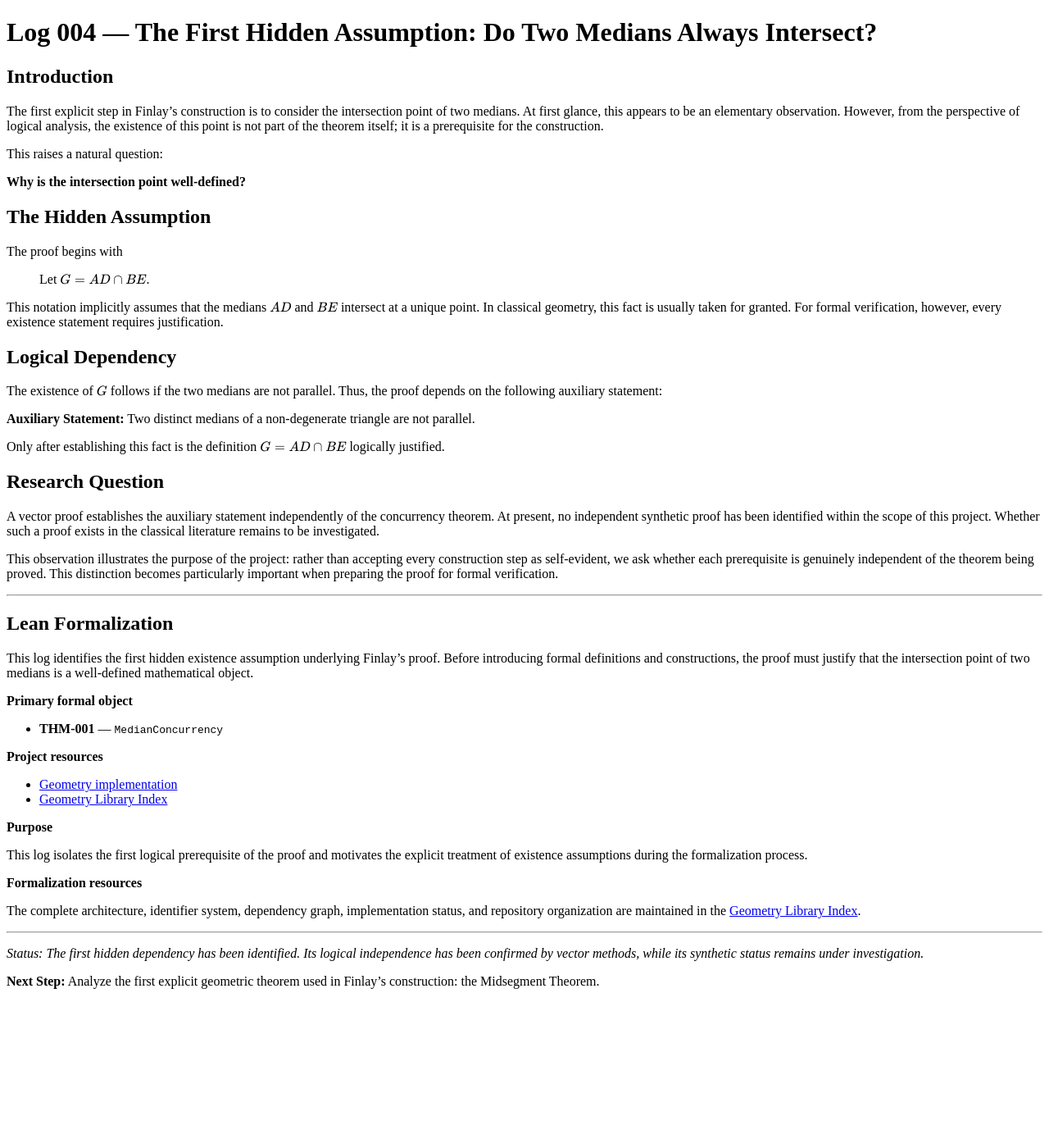
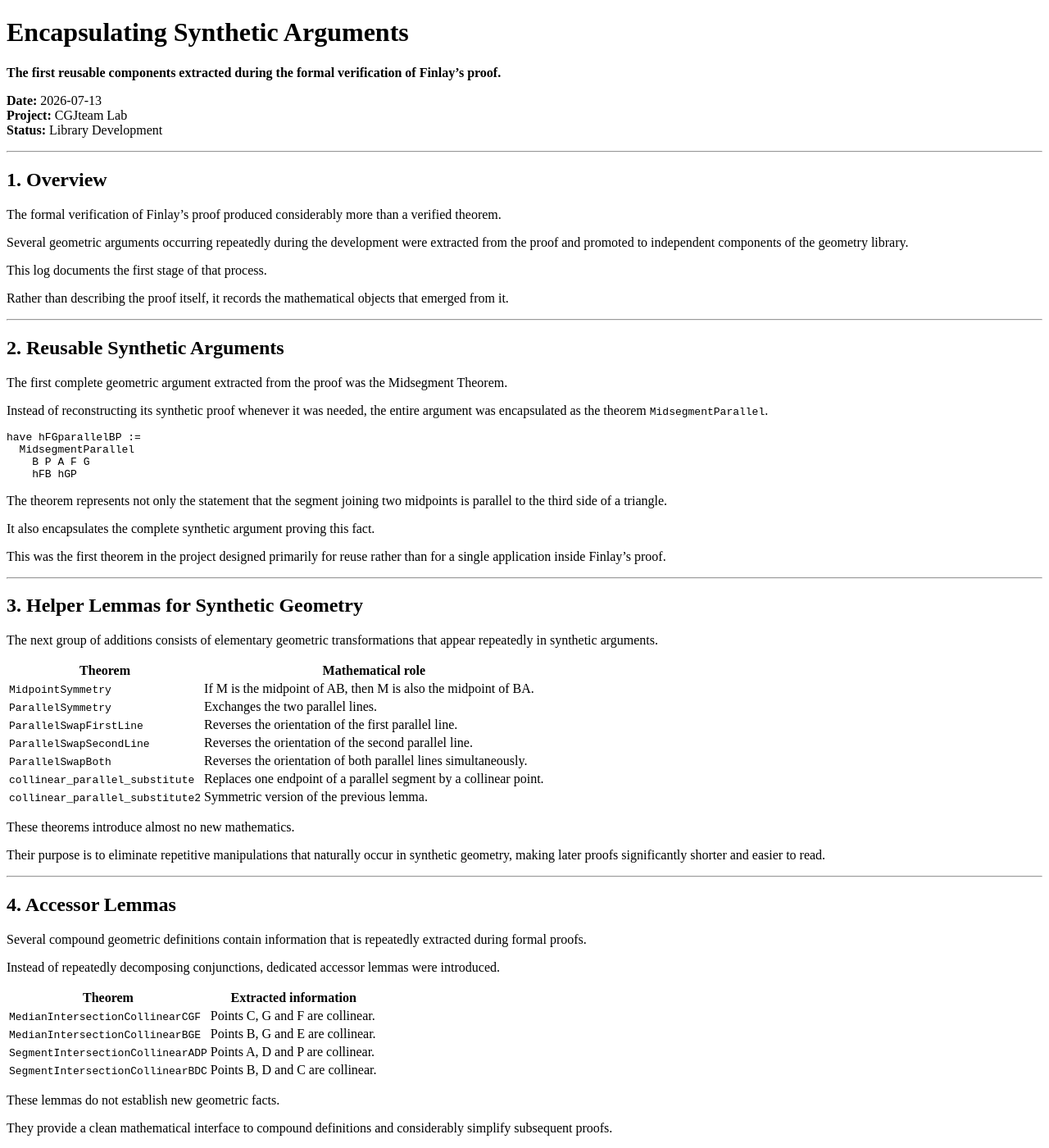
Before and after one commit to cgjteam/cgjteam.github.io, a Jekyll site: the page built from log-004.md, in a window 1280 px wide and 1400 px high. Shown: the whole window at 82% size. Built offline with Jekyll 4.4.1, drawn with Linux system fonts in a browser that asks for light colours; comment, search, counter and statistics services are not loaded; our own code applies the rules of GitHub Pages for plain Markdown files; some of the changed text lies outside the part shown.

Commit message:
Update log-004.md

````diff
--- a/log-004.md
+++ b/log-004.md
@@ -2,63 +2,154 @@
 layout: default
 ---
 
-# Log 004 — The First Hidden Assumption: Do Two Medians Always Intersect?
+# Encapsulating Synthetic Arguments
 
-## Introduction
+**The first reusable components extracted during the formal verification of Finlay's proof.**
 
-The first explicit step in Finlay's construction is to consider the intersection point of two medians. At first glance, this appears to be an elementary observation. However, from the perspective of logical analysis, the existence of this point is not part of the theorem itself; it is a prerequisite for the construction.
-
-This raises a natural question:
-
-**Why is the intersection point well-defined?**
-
-## The Hidden Assumption
-
-The proof begins with
-
-> Let $G = AD \cap BE$.
-
-This notation implicitly assumes that the medians $AD$ and $BE$ intersect at a unique point. In classical geometry, this fact is usually taken for granted. For formal verification, however, every existence statement requires justification.
-
-## Logical Dependency
-
-The existence of $G$ follows if the two medians are not parallel. Thus, the proof depends on the following auxiliary statement:
-
-**Auxiliary Statement:** Two distinct medians of a non-degenerate triangle are not parallel.
-
-Only after establishing this fact is the definition $G = AD \cap BE$ logically justified.
-
-## Research Question
-
-A vector proof establishes the auxiliary statement independently of the concurrency theorem. At present, no independent synthetic proof has been identified within the scope of this project. Whether such a proof exists in the classical literature remains to be investigated.
-
-This observation illustrates the purpose of the project: rather than accepting every construction step as self-evident, we ask whether each prerequisite is genuinely independent of the theorem being proved. This distinction becomes particularly important when preparing the proof for formal verification.
+**Date:** 2026-07-13
+**Project:** CGJteam Lab
+**Status:** Library Development
 
 ---
 
-## Lean Formalization
+## 1. Overview
 
-This log identifies the first hidden existence assumption underlying Finlay's proof. Before introducing formal definitions and constructions, the proof must justify that the intersection point of two medians is a well-defined mathematical object.
+The formal verification of Finlay's proof produced considerably more than a verified theorem.
 
-**Primary formal object**
+Several geometric arguments occurring repeatedly during the development were extracted from the proof and promoted to independent components of the geometry library.
 
-- **THM-001** — `MedianConcurrency`
+This log documents the first stage of that process.
 
-**Project resources**
-
-- [Geometry implementation](./Geometry_lean.html)
-- [Geometry Library Index](./Geometry.md)
-
-**Purpose**
-
-This log isolates the first logical prerequisite of the proof and motivates the explicit treatment of existence assumptions during the formalization process.
-
-**Formalization resources**
-
-The complete architecture, identifier system, dependency graph, implementation status, and repository organization are maintained in the [Geometry Library Index](./Geometry.md).
+Rather than describing the proof itself, it records the mathematical objects that emerged from it.
 
 ---
 
-*Status: The first hidden dependency has been identified. Its logical independence has been confirmed by vector methods, while its synthetic status remains under investigation.*
+## 2. Reusable Synthetic Arguments
 
-**Next Step:** Analyze the first explicit geometric theorem used in Finlay's construction: the Midsegment Theorem.
+The first complete geometric argument extracted from the proof was the Midsegment Theorem.
+
+Instead of reconstructing its synthetic proof whenever it was needed, the entire argument was encapsulated as the theorem `MidsegmentParallel`.
+
+```lean
+have hFGparallelBP :=
+  MidsegmentParallel
+    B P A F G
+    hFB hGP
+```
+
+The theorem represents not only the statement that the segment joining two midpoints is parallel to the third side of a triangle.
+
+It also encapsulates the complete synthetic argument proving this fact.
+
+This was the first theorem in the project designed primarily for reuse rather than for a single application inside Finlay's proof.
+
+---
+
+## 3. Helper Lemmas for Synthetic Geometry
+
+The next group of additions consists of elementary geometric transformations that appear repeatedly in synthetic arguments.
+
+| Theorem | Mathematical role |
+|---------|-------------------|
+| `MidpointSymmetry` | If M is the midpoint of AB, then M is also the midpoint of BA. |
+| `ParallelSymmetry` | Exchanges the two parallel lines. |
+| `ParallelSwapFirstLine` | Reverses the orientation of the first parallel line. |
+| `ParallelSwapSecondLine` | Reverses the orientation of the second parallel line. |
+| `ParallelSwapBoth` | Reverses the orientation of both parallel lines simultaneously. |
+| `collinear_parallel_substitute` | Replaces one endpoint of a parallel segment by a collinear point. |
+| `collinear_parallel_substitute2` | Symmetric version of the previous lemma. |
+
+These theorems introduce almost no new mathematics.
+
+Their purpose is to eliminate repetitive manipulations that naturally occur in synthetic geometry, making later proofs significantly shorter and easier to read.
+
+---
+
+## 4. Accessor Lemmas
+
+Several compound geometric definitions contain information that is repeatedly extracted during formal proofs.
+
+Instead of repeatedly decomposing conjunctions, dedicated accessor lemmas were introduced.
+
+| Theorem | Extracted information |
+|---------|-----------------------|
+| `MedianIntersectionCollinearCGF` | Points C, G and F are collinear. |
+| `MedianIntersectionCollinearBGE` | Points B, G and E are collinear. |
+| `SegmentIntersectionCollinearADP` | Points A, D and P are collinear. |
+| `SegmentIntersectionCollinearBDC` | Points B, D and C are collinear. |
+
+These lemmas do not establish new geometric facts.
+
+They provide a clean mathematical interface to compound definitions and considerably simplify subsequent proofs.
+
+---
+
+## 5. Characterizing Parallelograms
+
+The formalization of Finlay's proof required the first systematic organization of the theory of parallelograms.
+
+Rather than treating a parallelogram as a single primitive notion, the library gradually introduced several complementary characterizations describing its fundamental geometric properties.
+
+| Theorem | Mathematical role |
+|---------|-------------------|
+| `ParallelogramParallelCharacterization` | A parallelogram is characterized by two pairs of opposite parallel sides. |
+| `ParallelogramCongruentCharacterizationPrim` | Opposite sides of a parallelogram are congruent. |
+| `ParallelogramDiagonalCharacterizationPrim` | The diagonals of a parallelogram bisect one another. |
+| `OnePairParallelCongruentRecognition` | Recognition theorem: one pair of opposite sides being both parallel and congruent is sufficient to recognize a parallelogram. |
+
+These theorems represent the beginning of an independent theory of parallelograms.
+
+Although introduced while verifying Finlay's proof, they are no longer tied to that proof and are intended for general use throughout the geometry library.
+
+---
+
+## 6. Transitional Theorems
+
+Not every theorem introduced during development has yet reached its final form.
+
+One example is
+
+```lean
+theorem FinlayParallelogramStep ...
+```
+
+whose purpose is to derive the midpoint of one diagonal from the parallelogram construction used in Finlay's argument.
+
+Although mathematically correct, the current name still reflects the historical origin of the theorem rather than its mathematical content.
+
+This theorem will eventually become part of the general theory of parallelograms and will most likely be renamed accordingly.
+
+Its presence documents an intermediate stage in the evolution of the library.
+
+---
+
+## 7. Naming Policy
+
+The development described in this log naturally led to a revision of the naming policy.
+
+Whenever possible, theorem names are now chosen according to the mathematical theory to which they belong rather than the proof in which they were first discovered.
+
+This principle can already be observed throughout the library.
+
+For example,
+
+- `MidsegmentParallel` belongs to the theory of triangle midsegments,
+- `MidpointSymmetry` belongs to the theory of midpoints,
+- `ParallelSymmetry` belongs to the theory of parallelism,
+- characterization theorems belong to the theory of parallelograms.
+
+The long-term objective is for the library structure to mirror the organization of synthetic geometry itself.
+
+---
+
+## 8. Outlook
+
+The first version of the geometry library now contains considerably more than the formal verification of Finlay's proof.
+
+It already includes reusable synthetic arguments, helper lemmas, accessor lemmas and the first characterization theorems for parallelograms.
+
+Future development will continue extending these mathematical components into independent theories while reducing the amount of proof-specific code.
+
+---
+
+*Document produced by CGJteam Lab. First reusable components extracted from the formal verification of Finlay's proof.*
````
